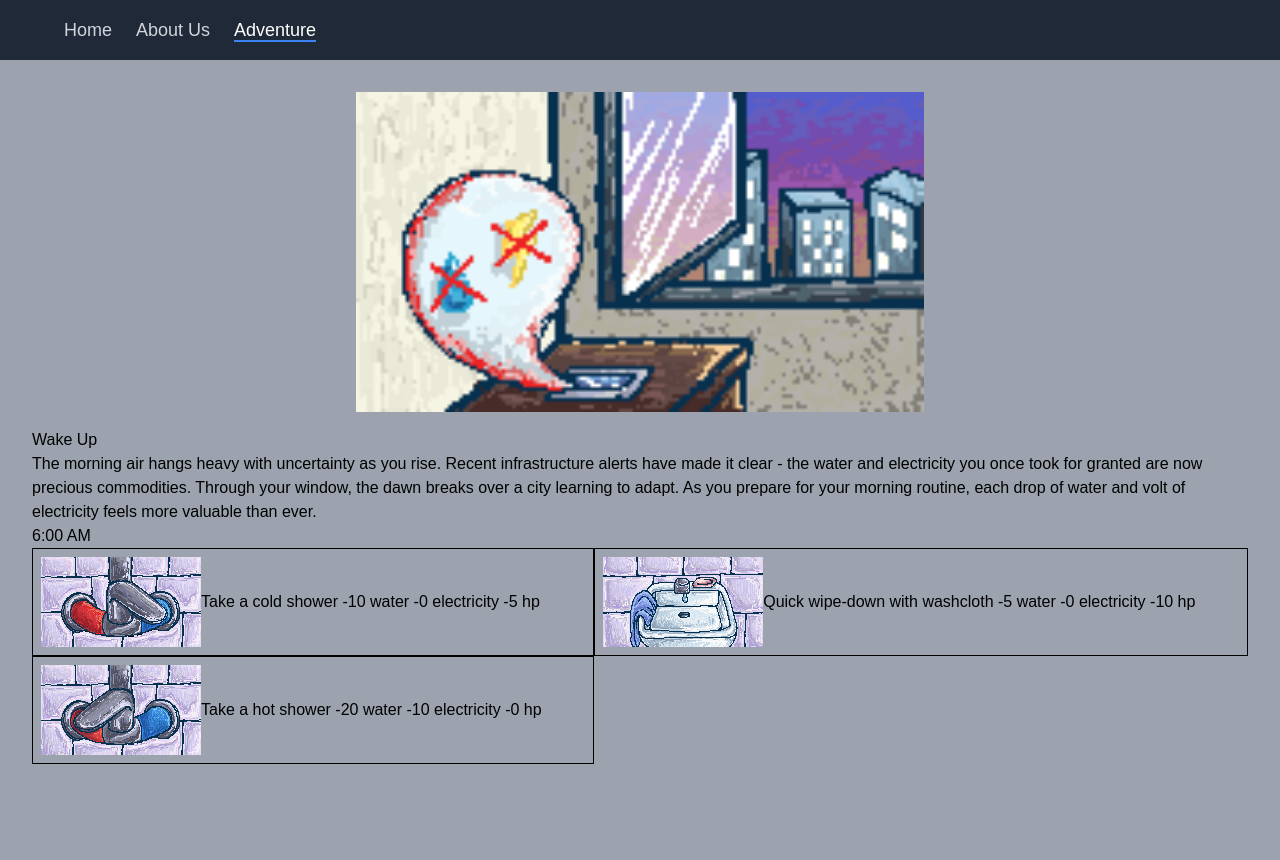
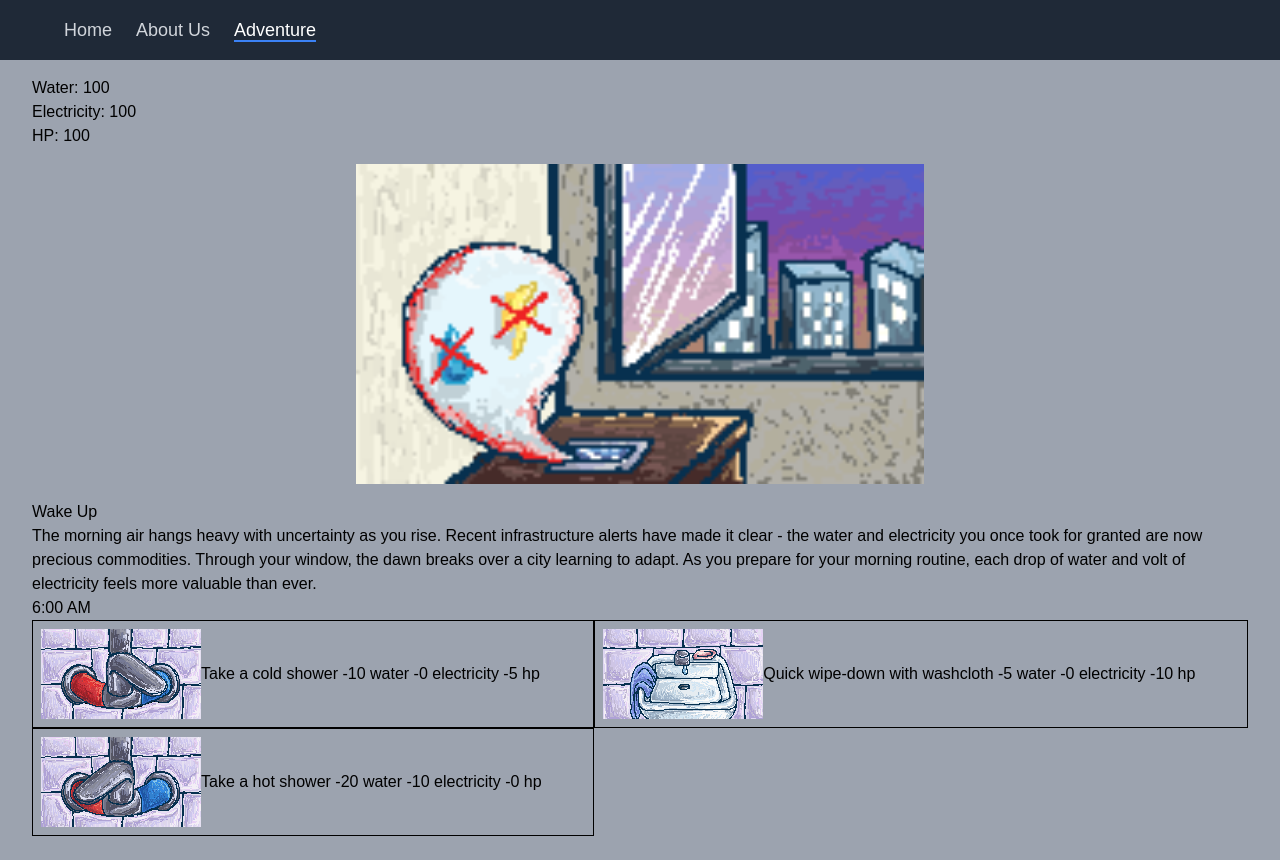
Before and after one commit to jerrrren/DJKAT, a Next.js app in the folder my-app/: page /adventure in a window 1280 px wide. Both pictures are taken after a click on the button "Click to Start". Built offline with nearby package versions, Linux system fonts and the light colour scheme.

Commit message:
add hp and show stats at all times

```diff
--- a/my-app/src/app/components/options_button.js
+++ b/my-app/src/app/components/options_button.js
@@ -14,14 +14,13 @@ const OptionsButton = ({ option_id, currentId }) => {
   const option_image_url =
     "/images/" + cyoa.scenarios[currentId].options[option_id].image_path;
 
-  const updateElectricity = useUtilitiesTracker(
-    (state) => state.setElectricity
-  );
+    const water = useUtilitiesTracker((state) => state.water);
+    const updateWater = useUtilitiesTracker((state) => state.setWater);
+    const electricity = useUtilitiesTracker((state) => state.electricity);
+    const updateElectricity = useUtilitiesTracker((state) => state.setElectricity);
+    const hp = useUtilitiesTracker((state) => state.hp);
+    const updateHp = useUtilitiesTracker((state) => state.setHp);
 
-  const updateWater = useUtilitiesTracker((state) => state.setWater);
-  const water = useUtilitiesTracker((state) => state.water);
-
-  const electricity = useUtilitiesTracker((state) => state.electricity);
   const incrementScene = useCurrentScene((state) => state.incrementSceneId);
 
   const endGame = useCurrentGameState((state) => state.setToEnd);
@@ -32,6 +31,7 @@ const OptionsButton = ({ option_id, currentId }) => {
       onClick={() => {
         updateElectricity(option_data.cost.electricity);
         updateWater(option_data.cost.water);
+        updateHp(option_data.cost.hp);
         incrementScene();
         console.log(water)
         console.log(currentId);
--- a/my-app/src/app/components/scene.js
+++ b/my-app/src/app/components/scene.js
@@ -4,10 +4,13 @@ import cyoa from "../data/cyoa";
 import Options from "./options";
 import Image from "next/image";
 
-import { useCurrentScene } from "../hooks/stats";
+import { useCurrentScene, useUtilitiesTracker } from "../hooks/stats";
 
 const Scene = () => {
   const currentId = useCurrentScene((state) => state.sceneId);
+  const water = useUtilitiesTracker((state) => state.water);
+  const electricity = useUtilitiesTracker((state) => state.electricity);
+  const hp = useUtilitiesTracker((state) => state.hp);
 
   const sceneImagePath = "/images/" + cyoa.scenarios[currentId].image_path;
 
@@ -17,6 +20,9 @@ const Scene = () => {
 
   return (
     <div className="text-black">
+      <h1>Water: {water}</h1>
+      <h1>Electricity: {electricity}</h1>
+      <h1>HP: {hp}</h1>
       <div className="flex flex-col items-center justify-center h-[40vh] relative py-12 px-4 sm:px-6 lg:px-8 m-4">
         <Image
           alt="scene"
--- a/my-app/src/app/hooks/stats.js
+++ b/my-app/src/app/hooks/stats.js
@@ -1,12 +1,13 @@
 import { create } from "zustand";
 
 const useUtilitiesTracker = create((set) => ({
-  electricity: 10,
-  water: 10,
-  setElectricity: (value) =>
-    set((state) => ({ electricity: state.electricty - value })),
+  electricity: 100,
+  water: 100,
+  hp: 100,
+  setElectricity: (value) => set((state) => ({ electricity: state.electricity - value })),
   setWater: (value) => set((state) => ({ water: state.water - value })),
-  reset: () => set((state) => ({ water: 10, electricity: 10 })),
+  setHp: (value) => set((state) => ({ hp: state.hp - value })),
+  reset: () => set((state) => ({ water: 100, electricity: 100, hp: 100 })),
 }));
 
 const useCurrentScene = create((set) => ({
```
